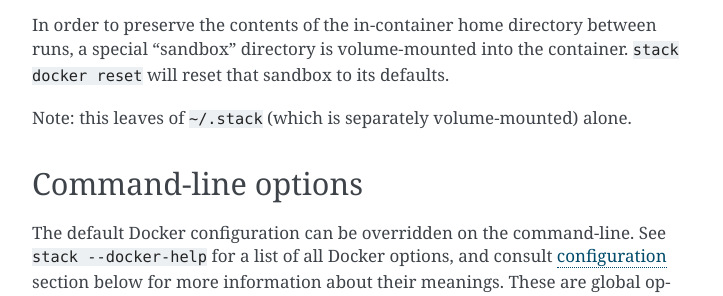
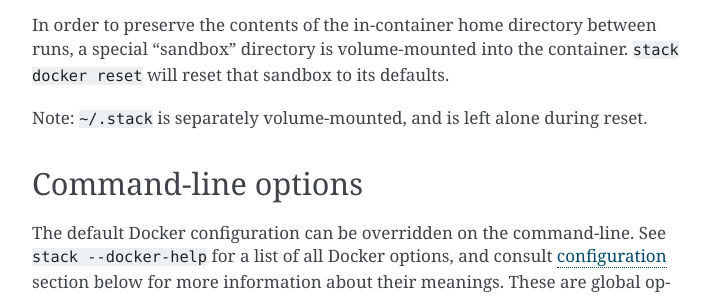
Before and after one commit to commercialhaskell/stack, a Sphinx documentation site: the page built from doc/docker_integration.md, in a window 1280 px wide and 900 px high, scrolled down 1823 px. Shown: the part 154-450 px from the top of the window, without its empty margins (388-1111 px from the left). Built offline with Sphinx 7.4.7, drawn with Linux system fonts in a browser that asks for light colours.

Commit message:
Fix typo in docker reset documentation
Noticed a small typo, so I reworded the note.

```diff
--- a/doc/docker_integration.md
+++ b/doc/docker_integration.md
@@ -87,7 +87,7 @@ In order to preserve the contents of the in-container home directory between
 runs, a special "sandbox" directory is volume-mounted into the container. `stack
 docker reset` will reset that sandbox to its defaults.
 
-Note: this leaves of `~/.stack` (which is separately volume-mounted) alone.
+Note: `~/.stack` is separately volume-mounted, and is left alone during reset.
 
 Command-line options
 -------------------------------------------------------------------------------
```
